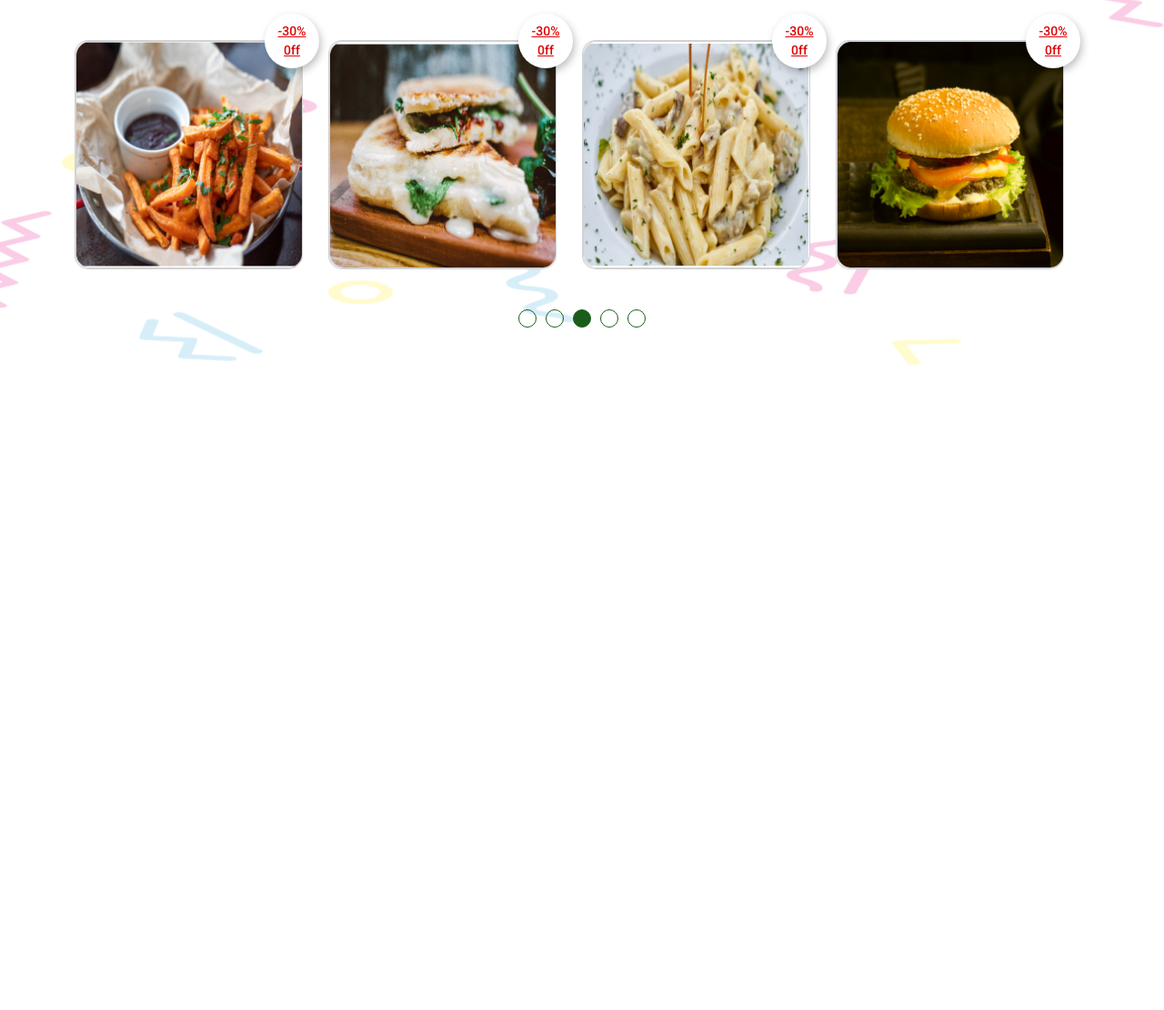
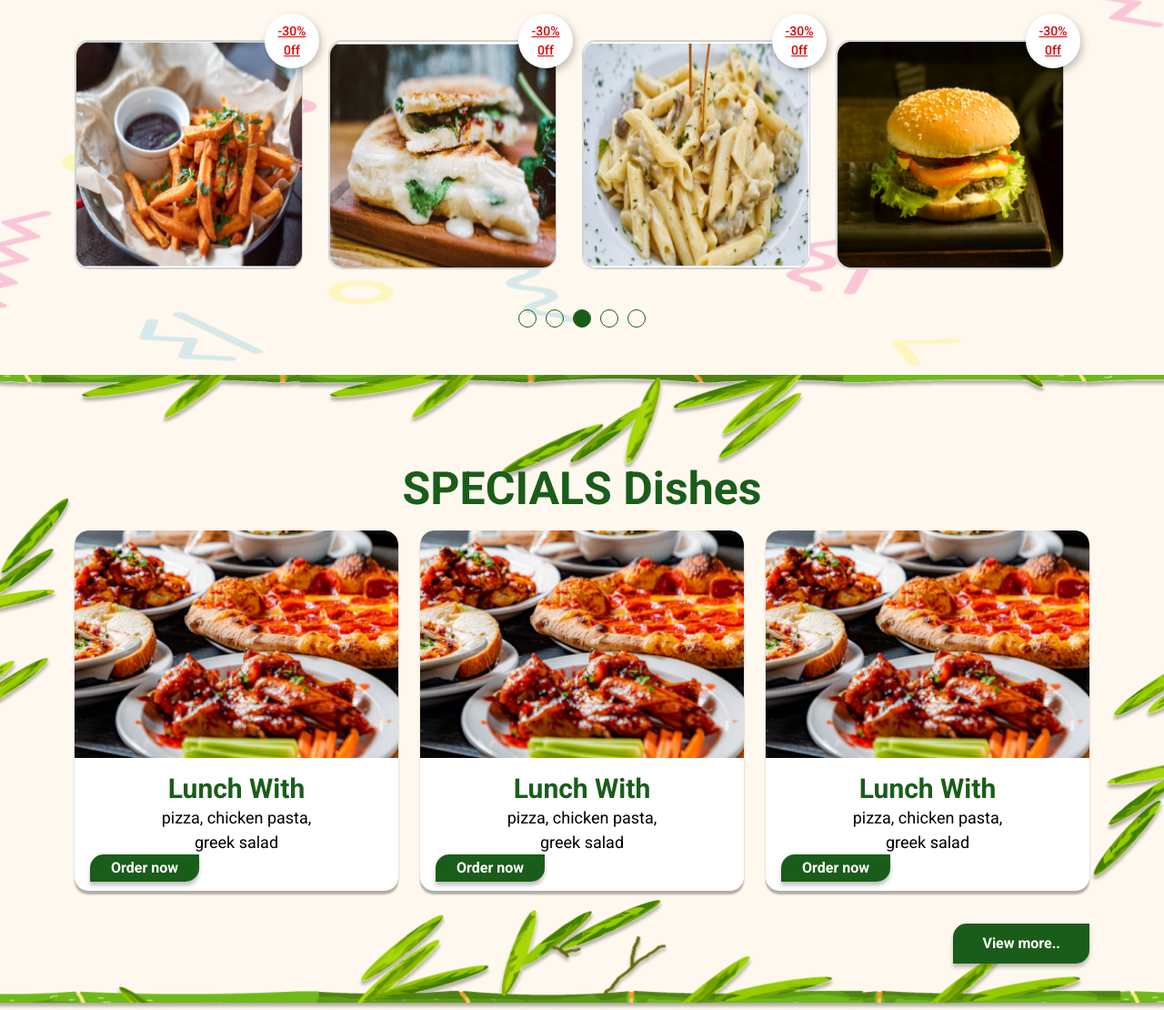
Before and after one commit to mdsazzadhossank/SHspicy, a plain HTML site: page index.html in a window 1280 px wide. Shown: the part 812-1922 px from the top of the page at 91% size. Before the commit the page ends 1224 px from the top, so only its background shows below. Drawn offline with nearby package versions, Linux system fonts and the light colour scheme.

Commit message:
card add

```diff
--- a/css/style.css
+++ b/css/style.css
@@ -26,6 +26,9 @@ ul,ol{
 a{
     text-decoration: none;
     display: inline-block;
+}
+body{
+    background-color: #FFF8EE;
 }
 /* ----------------------- common end ----------------------- */
 /* ====================== manu start ======================= */
@@ -279,6 +282,104 @@ a{
     background: #fff;
 }
 /* ----------------------- food Item end ----------------------- */
+/* ====================== Dishes start ======================= */
+#spacial_dishes{
+    background: url(../images/dishes_bg.png);
+    background-repeat: no-repeat;
+    background-size: cover;
+    background-position: center;
+    padding-top: 95px;
+    padding-bottom: 51px;
+}
+
+#spacial_dishes .heding h1{
+    font-size: 50px;
+    font-weight: 700;
+    font-family: var(--roboto);
+    color: var(--brand_color);
+    text-align: center;
+    margin-bottom: 16px;
+}
+#spacial_dishes .dishes_card{
+    background-color: #fff;
+    padding-bottom: 10px;
+    border-radius: 15px;
+    overflow: hidden ;
+    box-shadow: 0px 4px 2px 0px rgba(0, 0, 0, 0.30);
+}
+
+#spacial_dishes .dishes_card .card_content h2{
+    font-size: 30px;
+    font-weight: 700;
+    font-family: var(--roboto);
+    color: var(--brand_color);
+    text-align: center;
+    margin-top: 16px;
+}
+#spacial_dishes .dishes_card .card_content p{
+    width: 170px;
+    font-size: 18px;
+    font-weight: 400;
+    font-family: var(--roboto);
+    color: #000;
+    text-align: center;
+    margin: 0 auto;
+}
+#spacial_dishes .dishes_card .card_btn a{
+    width: 120px;
+    height: 30px;
+    font-size: 16px;
+    font-weight: 700;
+    font-family: var(--roboto);
+    color: #FFF;
+    background-color: var(--brand_color);
+    border-top-left-radius: 15px;
+    border-bottom-right-radius: 15px;
+    text-align: center;
+    line-height: 30px;
+    margin-left: 17px;
+    box-shadow: 0px 4px 4px 0px rgba(0, 0, 0, 0.25);
+    transition: .4s all linear;
+}
+#spacial_dishes .dishes_card .card_btn a:hover{
+    background: transparent;
+    color: #000;
+    border: 1px solid var(--brand_color);
+    border-top-right-radius: 15px;
+    border-bottom-left-radius: 15px;
+    border-top-left-radius: 0px;
+    border-bottom-right-radius: 0px;
+}
+#spacial_dishes .more_dishes_btn{
+    display: flex;
+    justify-content: end;
+}
+#spacial_dishes .more_dishes_btn a{
+    padding: 10px 32px;
+    font-size: 16px;
+    font-weight: 700;
+    font-family: var(--roboto);
+    color: #FFF;
+    background-color: var(--brand_color);
+    border-top-left-radius: 15px;
+    border-bottom-right-radius: 15px;
+    margin-top: 36px;
+    box-shadow: 0px 4px 4px 0px rgba(0, 0, 0, 0.25);
+    transition: all linear .4s ;
+}
+#spacial_dishes .more_dishes_btn a:hover{
+    background: transparent;
+    color: #000;
+    border: 1px solid var(--brand_color);
+    border-top-right-radius: 15px;
+    border-bottom-left-radius: 15px;
+    border-top-left-radius: 0px;
+    border-bottom-right-radius: 0px;
+}
+/* ----------------------- Dishes end ----------------------- */
 /* ====================== manu start ======================= */
 
 /* ----------------------- menu end ----------------------- */
+/* ====================== manu start ======================= */
+
+/* ----------------------- menu end ----------------------- */
--- a/index.html
+++ b/index.html
@@ -129,6 +129,82 @@
       </div>
     </section>
     <!-- ----------------------- food Item end ----------------------- -->
+    <!-- ====================== Dishes start ======================= -->
+    <section id="spacial_dishes">
+      <div class="container">
+        <div class="row">
+          <div class="col-lg-12">
+            <div class="heding">
+              <h1>SPECIALS Dishes</h1>
+            </div>
+          </div>
+        </div>
+        <div class="row">
+          <div class="col-lg-4">
+            <div class="dishes_card">
+              <div class="card_img">
+                <img class="img-fluid w-100" src="images/lunch.png" alt="Dishes">
+              </div>
+              <div class="card_content">
+                <h2>Lunch With</h2>
+                <p>pizza, chicken pasta,
+                  greek salad</p>
+              </div>
+              <div class="card_btn">
+                <a href="">Order now</a>
+              </div>
+            </div>
+          </div>
+          <div class="col-lg-4">
+            <div class="dishes_card">
+              <div class="card_img">
+                <img class="img-fluid w-100" src="images/lunch.png" alt="Dishes">
+              </div>
+              <div class="card_content">
+                <h2>Lunch With</h2>
+                <p>pizza, chicken pasta,
+                  greek salad</p>
+              </div>
+              <div class="card_btn">
+                <a href="">Order now</a>
+              </div>
+            </div>
+          </div>
+          <div class="col-lg-4">
+            <div class="dishes_card">
+              <div class="card_img">
+                <img class="img-fluid w-100" src="images/lunch.png" alt="Dishes">
+              </div>
+              <div class="card_content">
+                <h2>Lunch With</h2>
+                <p>pizza, chicken pasta,
+                  greek salad</p>
+              </div>
+              <div class="card_btn">
+                <a href="">Order now</a>
+              </div>
+            </div>
+          </div>
+        </div>
+        <div class="row">
+          <div class="col-lg-12">
+            <div class="more_dishes_btn">
+              <a href="">View more..</a>
+            </div>
+          </div>
+        </div>
+      </div>
+    </section>
+
+
+
+    <!-- ----------------------- Dishes end ----------------------- -->
+    <!-- ====================== manu start ======================= -->
+
+
+
+
+    <!-- ----------------------- menu end ----------------------- -->
     <!-- ====================== manu start ======================= -->
 
 
```
Also changed, not shown: images/breackfast.png (added), images/dinner.png (added), images/dishes_bg.png (added), images/lunch.png (added).
